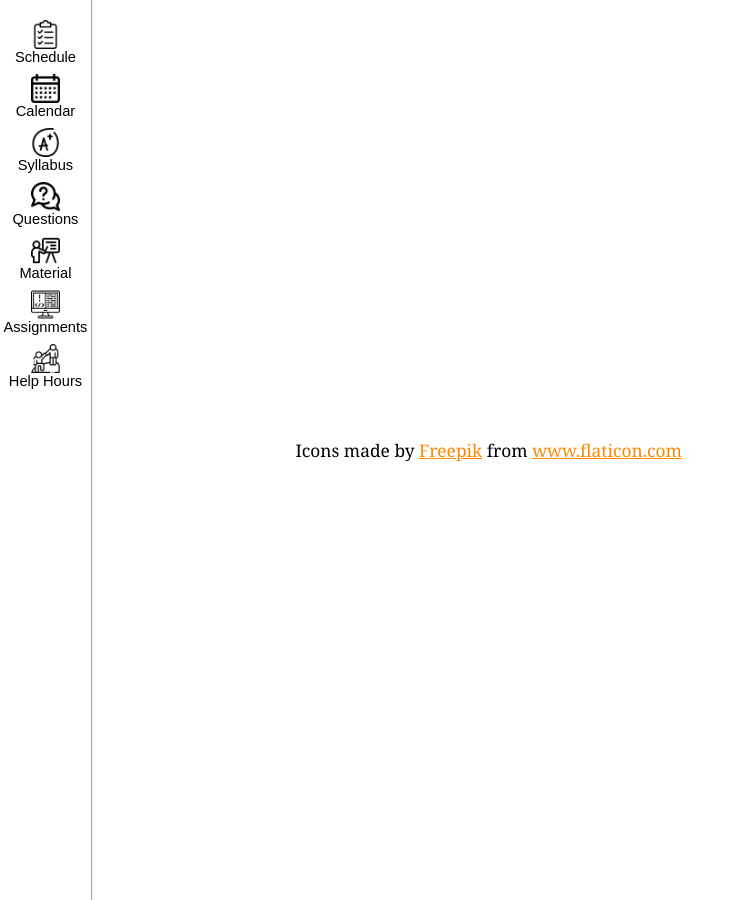
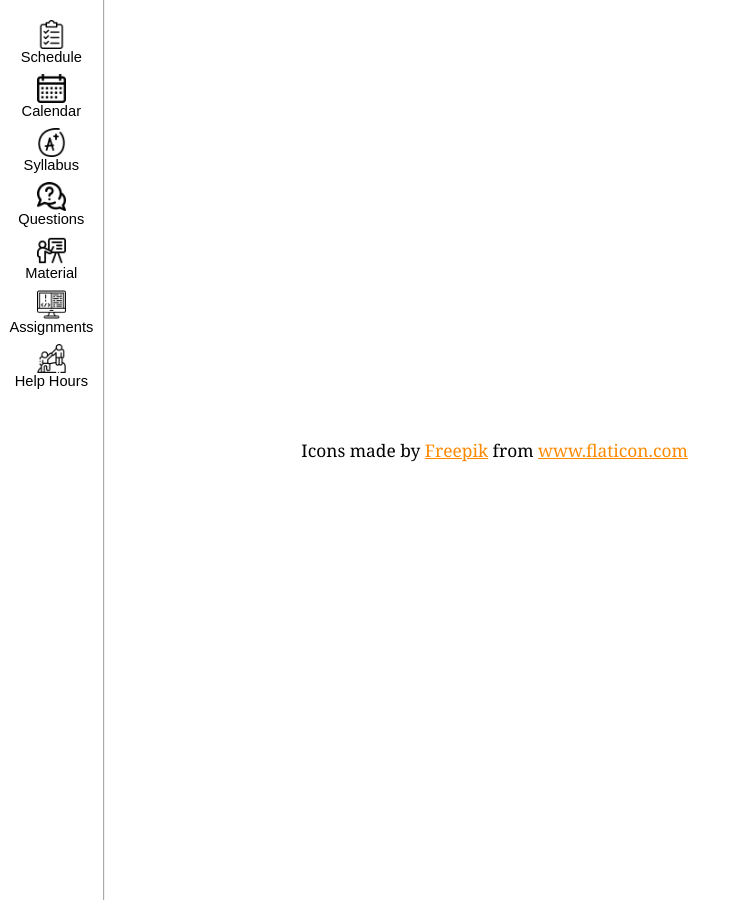
Before and after one commit to ucsd-cse11-w22/ucsd-cse11-w22.github.io, a Jekyll site: the page built from credits.md, in a window 1280 px wide. Shown: the whole page, without its empty margins (0-747 px from the left). Built offline with Jekyll 4.4.1, drawn with Linux system fonts in a browser that asks for light colours.

Commit message:
Update with-sidebar.css

```diff
--- a/css/with-sidebar.css
+++ b/css/with-sidebar.css
@@ -11,7 +11,7 @@ html, body {
 .sidebar {
     padding-top: 1em;
     font-size: 11pt;
-    width: 6.2em;
+    width: 7em;
     background-color: white;
     box-shadow: 1px 0px 1px #aaaaaa;
     font-family: Arial, Helvetica, sans-serif;
```
